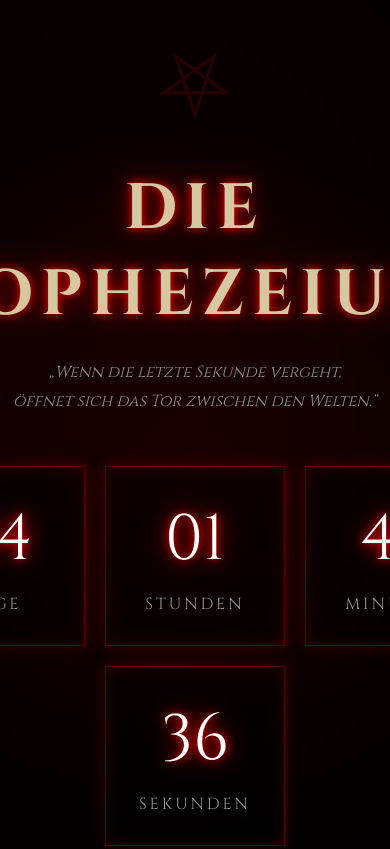
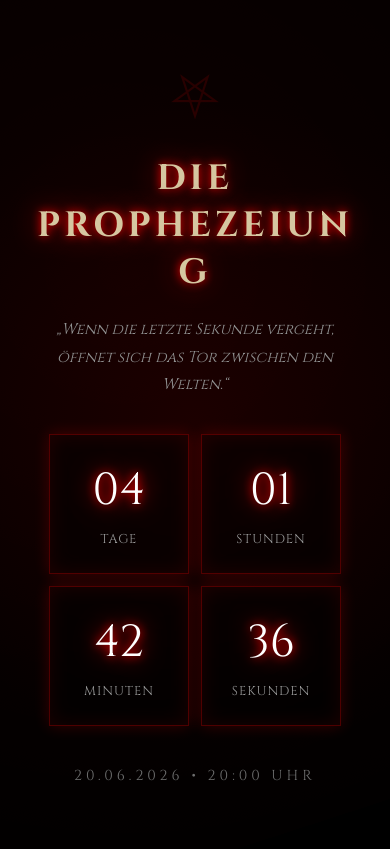
Before and after one commit to lukastoos1310/Prophezeiung, a plain HTML site: page index.html in a window 390 px wide. Shown: the top 849 px of the page. Drawn offline with Linux system fonts and the light colour scheme.

Commit message:
Update index.html

```diff
--- a/index.html
+++ b/index.html
@@ -23,7 +23,10 @@ min-height:100vh;
 display:flex;
 justify-content:center;
 align-items:center;
-overflow:hidden;
+/* Verhindert horizontales Scrollen, erlaubt aber vertikales Scrollen falls nötig */
+overflow-x: hidden;
+overflow-y: auto;
+padding: 20px 0;
 }
 
 /* Dunkler Nebel */
@@ -37,6 +40,7 @@ radial-gradient(circle,
 rgba(255,0,0,0.05),
 transparent 50%);
 animation:mist 25s linear infinite;
+z-index: 1;
 }
 
 @keyframes mist{
@@ -49,6 +53,7 @@ text-align:center;
 z-index:10;
 padding:30px;
 max-width:1000px;
+width: 100%;
 }
 
 .symbol{
@@ -69,6 +74,7 @@ letter-spacing:8px;
 text-shadow:
 0 0 10px #ff0000,
 0 0 30px #990000;
+word-wrap: break-word; /* Schützt vor Text-Umbruch-Fehlern */
 }
 
 .subtitle{
@@ -128,6 +134,53 @@ text-shadow:
 0 0 20px red,
 0 0 50px red;
 animation:pulse 2s infinite;
+}
+
+/* ==========================================================
+HANDY-OPTIMIERUNG (Für Bildschirme kleiner als 768px)
+========================================================== */
+@media (max-width: 768px) {
+.title {
+font-size: 2.2rem; /* Macht die Überschrift passend fürs Handy */
+letter-spacing: 4px;
+}
+
+.subtitle {
+font-size: 0.95rem;
+margin-bottom: 35px;
+padding: 0 10px;
+}
+
+.symbol {
+font-size: 60px;
+}
+
+.countdown {
+gap: 12px; /* Etwas engere Abstände für kompakte Displays */
+}
+
+.box {
+width: 140px; /* Perfekte Größe, damit auf Handys immer 2 Boxen nebeneinander passen */
+height: 140px;
+}
+
+.number {
+font-size: 2.8rem; /* Zahlen innerhalb der Boxen verkleinert */
+}
+
+.label {
+font-size: 0.8rem;
+letter-spacing: 1px;
+}
+
+.footer {
+margin-top: 40px;
+font-size: 0.9rem;
+}
+
+.finished {
+font-size: 2.2rem;
+}
 }
 </style>
 </head>
```
